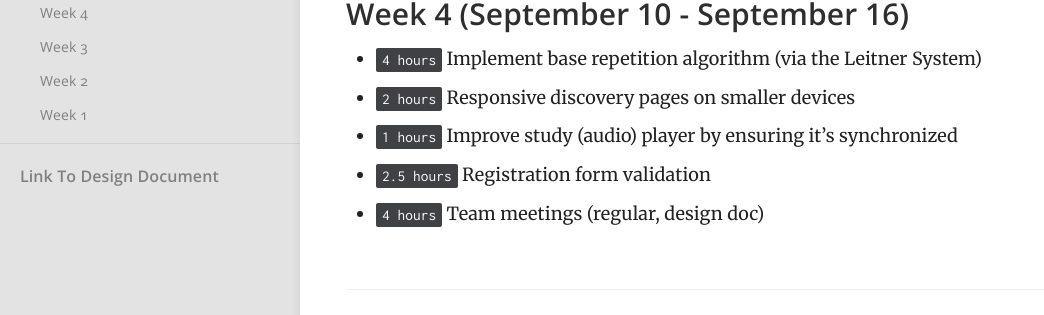
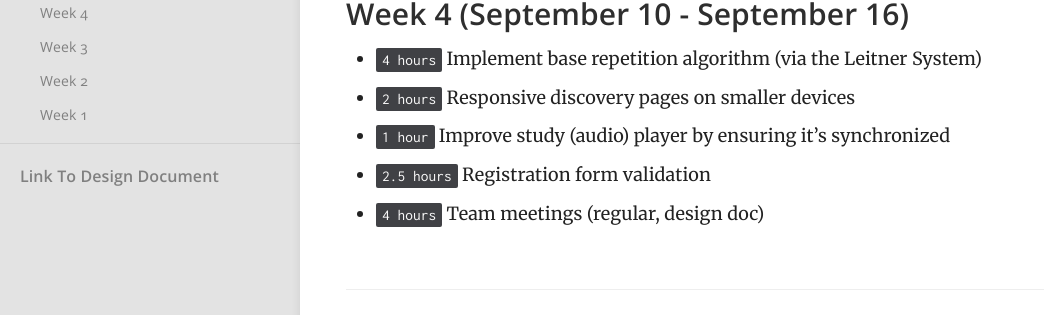
Before and after one commit to jiejasonliu/team-echo-site, a Jekyll site: the page built from _docs/individual-logs/jiejasonliu-logs.md, in a window 1280 px wide and 900 px high. Shown: the part 297-612 px from the top of the window, without its empty margins (0-1044 px from the left). Built offline with Jekyll 4.4.1, drawn with Linux system fonts in a browser that asks for light colours.

Commit message:
refactor: 1 hour is not multiple hours

```diff
--- a/_docs/individual-logs/jiejasonliu-logs.md
+++ b/_docs/individual-logs/jiejasonliu-logs.md
@@ -7,7 +7,7 @@ order: 3
 ### Week 4 (September 10 - September 16)
   - `4 hours` Implement base repetition algorithm (via the Leitner System)
   - `2 hours` Responsive discovery pages on smaller devices
-  - `1 hours` Improve study (audio) player by ensuring it's synchronized
+  - `1 hour` Improve study (audio) player by ensuring it's synchronized
   - `2.5 hours` Registration form validation
   - `4 hours` Team meetings (regular, design doc)
 
```
